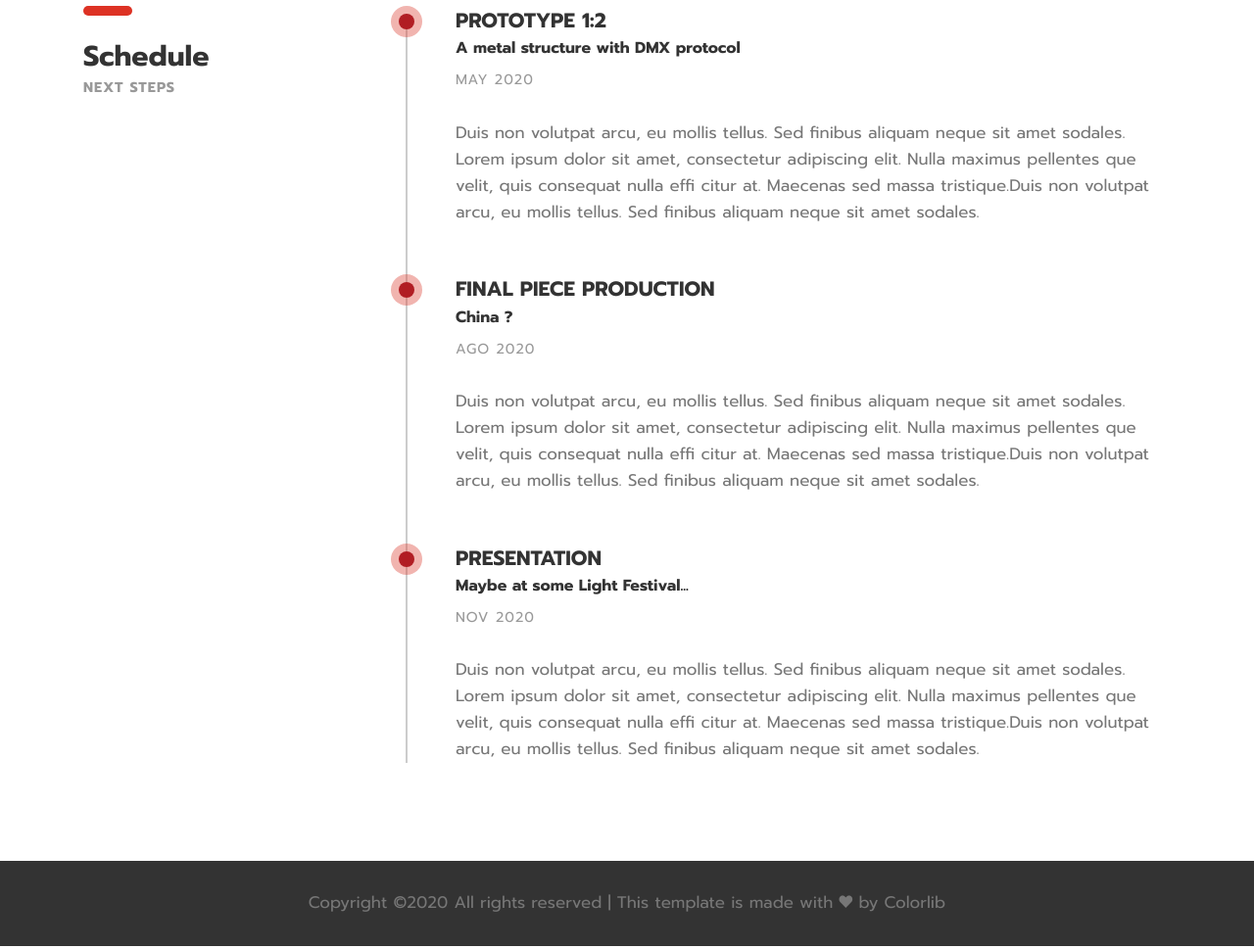
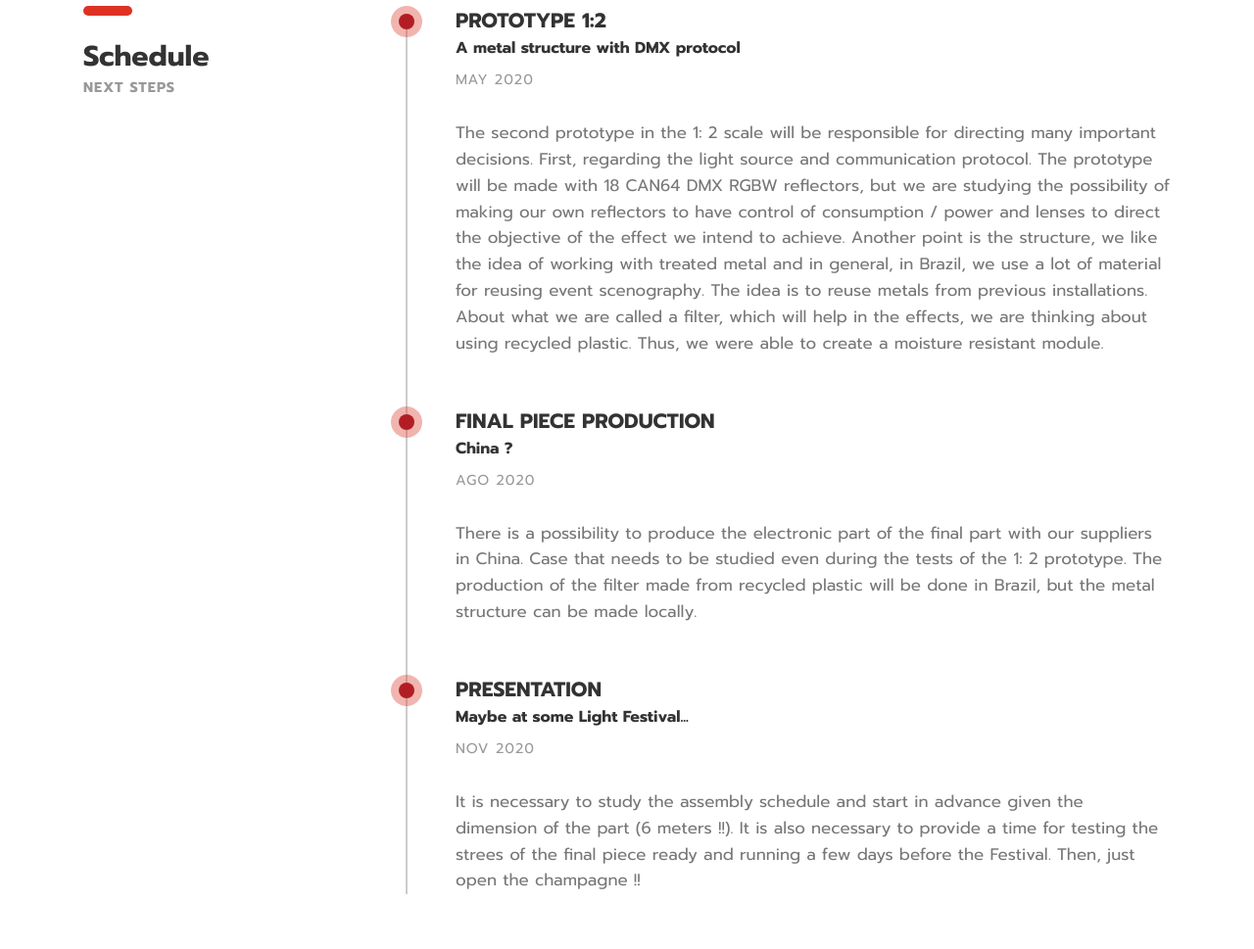
Before and after one commit to linalopes/galaxy, a plain HTML site: page index.html in a window 1280 px wide. Shown: the part 2760-3729 px from the top of the page at 98% size. Drawn offline with Linux system fonts and the light colour scheme; files whose address does not match are found by name.

Commit message:
Update index.html

```diff
--- a/index.html
+++ b/index.html
@@ -163,30 +163,21 @@
                                 <h4><b>PROTOTYPE 1:2</b></h4>
                                 <h5 class="font-yellow"><b>A metal structure with DMX protocol</b></h5>
                                 <h6 class="font-lite-black margin-t-10">MAY 2020</h6>
-                                <p class="margin-tb-30">Duis non volutpat arcu, eu mollis tellus. Sed finibus aliquam neque sit amet sodales.
-                                    Lorem ipsum dolor sit amet, consectetur adipiscing elit. Nulla maximus pellentes que velit,
-                                    quis consequat nulla effi citur at. Maecenas sed massa tristique.Duis non volutpat arcu,
-                                    eu mollis tellus. Sed finibus aliquam neque sit amet sodales. </p>
+                                <p class="margin-tb-30">The second prototype in the 1: 2 scale will be responsible for directing many important decisions. First, regarding the light source and communication protocol. The prototype will be made with 18 CAN64 DMX RGBW reflectors, but we are studying the possibility of making our own reflectors to have control of consumption / power and lenses to direct the objective of the effect we intend to achieve. Another point is the structure, we like the idea of working with treated metal and in general, in Brazil, we use a lot of material for reusing event scenography. The idea is to reuse metals from previous installations. About what we are called a filter, which will help in the effects, we are thinking about using recycled plastic. Thus, we were able to create a moisture resistant module.</p>
                             </div><!-- education -->
 
                             <div class="education margin-b-50">
                                 <h4><b>FINAL PIECE PRODUCTION</b></h4>
                                 <h5 class="font-yellow"><b>China ?</b></h5>
                                 <h6 class="font-lite-black margin-t-10">AGO 2020</h6>
-                                <p class="margin-tb-30">Duis non volutpat arcu, eu mollis tellus. Sed finibus aliquam neque sit amet sodales.
-                                    Lorem ipsum dolor sit amet, consectetur adipiscing elit. Nulla maximus pellentes que velit,
-                                    quis consequat nulla effi citur at. Maecenas sed massa tristique.Duis non volutpat arcu,
-                                    eu mollis tellus. Sed finibus aliquam neque sit amet sodales. </p>
+                                <p class="margin-tb-30">There is a possibility to produce the electronic part of the final part with our suppliers in China. Case that needs to be studied even during the tests of the 1: 2 prototype. The production of the filter made from recycled plastic will be done in Brazil, but the metal structure can be made locally.</p>
                             </div><!-- education -->
 
                             <div class="education margin-b-50">
                                 <h4><b>PRESENTATION</b></h4>
                                 <h5 class="font-yellow"><b>Maybe at some Light Festival...</b></h5>
                                 <h6 class="font-lite-black margin-t-10">NOV 2020</h6>
-                                <p class="margin-tb-30">Duis non volutpat arcu, eu mollis tellus. Sed finibus aliquam neque sit amet sodales.
-                                    Lorem ipsum dolor sit amet, consectetur adipiscing elit. Nulla maximus pellentes que velit,
-                                    quis consequat nulla effi citur at. Maecenas sed massa tristique.Duis non volutpat arcu,
-                                    eu mollis tellus. Sed finibus aliquam neque sit amet sodales. </p>
+                                <p class="margin-tb-30">It is necessary to study the assembly schedule and start in advance given the dimension of the part (6 meters !!). It is also necessary to provide a time for testing the strees of the final piece ready and running a few days before the Festival. Then, just open the champagne !!</p>
                             </div><!-- education -->
                         </div><!-- education-wrapper -->
                     </div><!-- col-sm-8 -->
```
